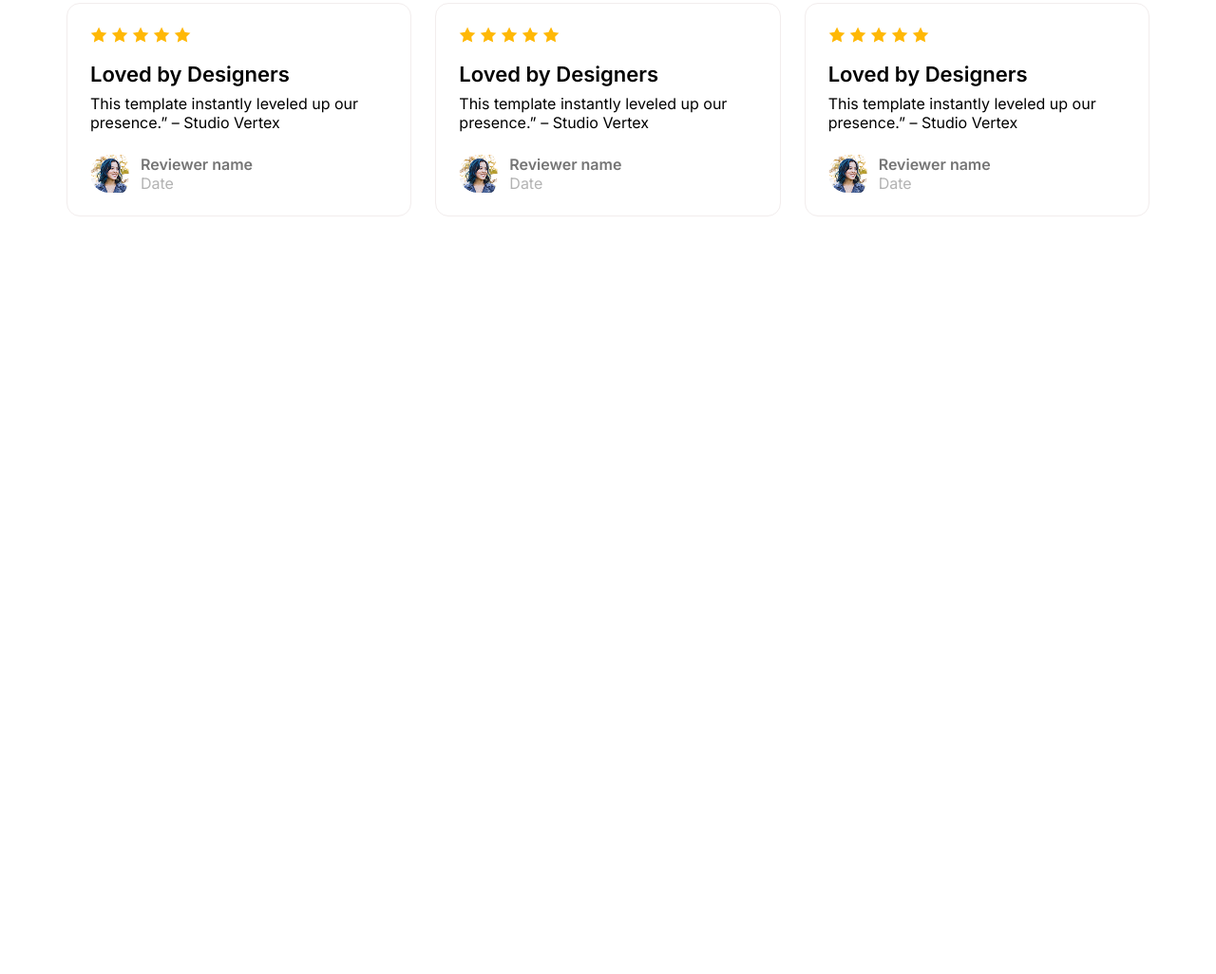
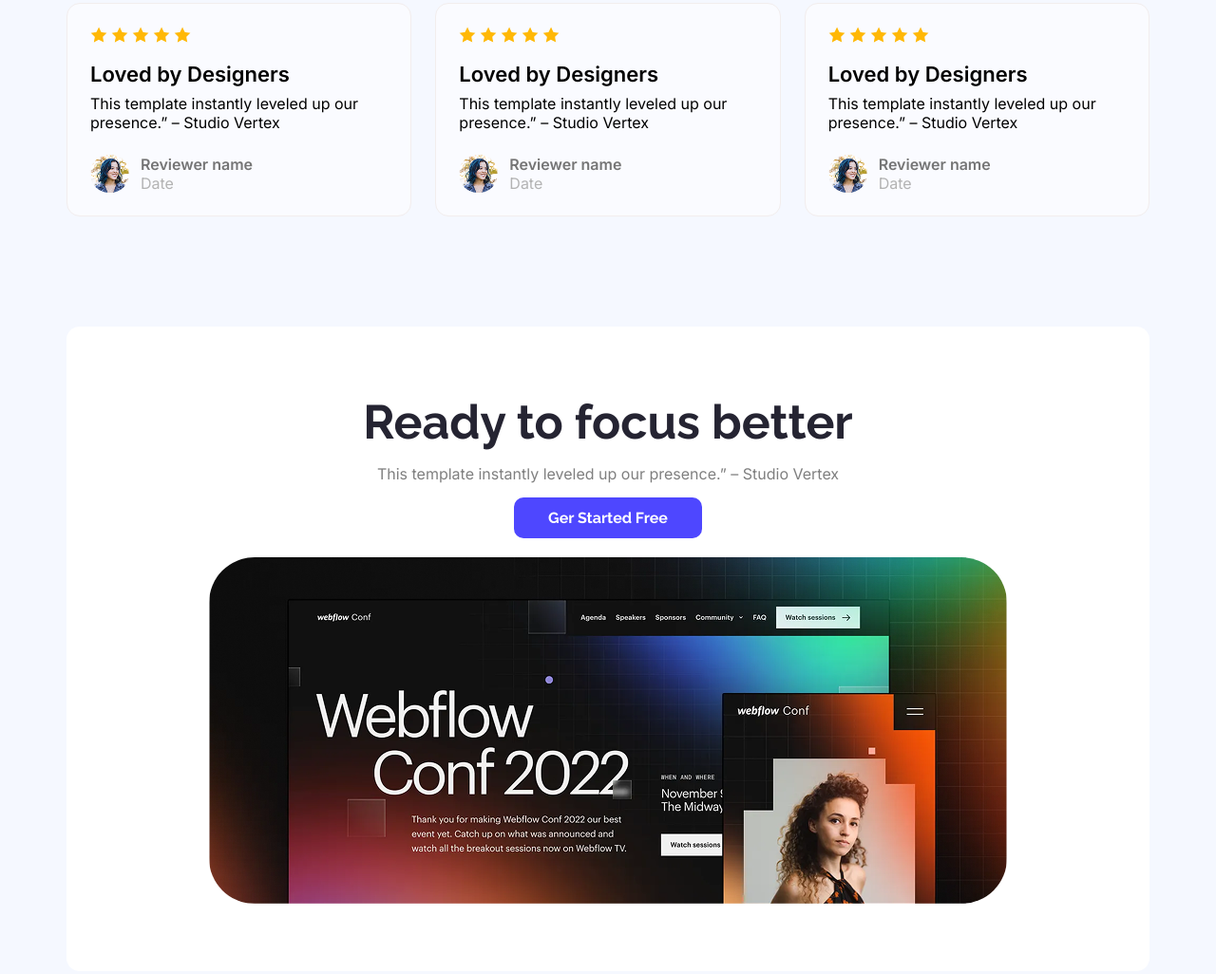
Before and after one commit to sajid4807/my-first-assignment, a plain HTML site: page index.html in a window 1280 px wide. Shown: the part 1732-2758 px from the top of the page at 95% size. Before the commit the page ends 2076 px from the top, so only its background shows below. Drawn offline with Linux system fonts and the light colour scheme.

Commit message:
added focus-better section code

```diff
--- a/css/style.css
+++ b/css/style.css
@@ -24,12 +24,16 @@
     color: white;
     background-color: #4E47FF;
     cursor: pointer;
+    font-size: 16px;
 }
 .heading{
     font-family: 'Raleway';
     font-weight: bold;
     font-size: 42px;
     color: #252432;
+}
+body{
+    background-color:  #f5f8ff;;
 }
 /* navbar styles */
 header{
@@ -131,7 +135,9 @@ nav{
 }
 .feedback-sub-child img{
     border-radius: 9999px;
-    padding-right: 12px;
+}
+.feedback-sub-child-title{
+    padding-left: 12px;
 }
 .feedback-sub-child .feedback-name{
     font-family: 'inter';
@@ -143,3 +149,25 @@ nav{
     font-family: 'inter';
     color: #b3b3b3;
 }
+/* focus-better styles */
+.focus{
+    text-align: center;
+    padding: 71px 150px;
+    background-color: #fff;
+    border-radius: 14px;
+    margin-bottom: 116px;
+}
+.focus img{
+    display: block;
+    border-radius: 48px;
+    margin-top: 20px;
+}
+.focus h2{
+    font-size: 50px;
+}
+.focus .focus-description{
+    font-family: 'inter';
+    font-size: 16px;
+    color: rgba(0, 0, 0, 0.5);
+    margin: 15px 0;
+}
--- a/index.html
+++ b/index.html
@@ -111,6 +111,13 @@
                 </div>
             </div>
          </section>
+        <!-- focus-better start -->
+         <section class="focus">
+            <h2 class="heading">Ready to focus better</h2>
+            <p class="focus-description">This template instantly leveled up our presence.” – Studio Vertex</p>
+            <a href=""><button class="btn-primary">Ger Started Free</button></a>
+            <img src="images/wc-big.png" alt="">
+         </section>
     </main>
     <footer class="container">
 
```
